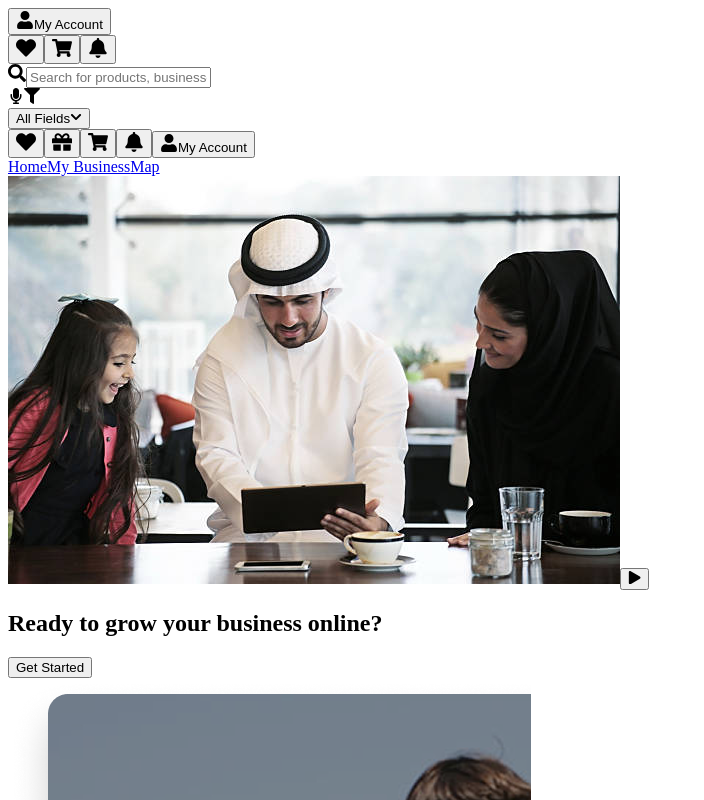
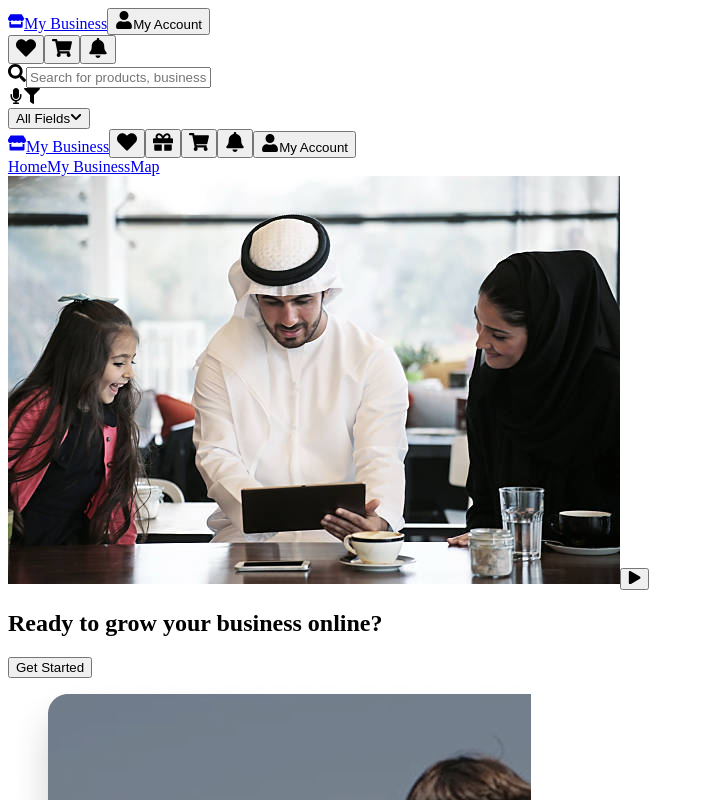
Before and after one commit to adnan-khattak/DemoApp, a React (Vite) app: page /business in a window 1280 px wide. Shown: the top 800 px of the page, without its empty margins (0-704 px from the left). Built offline with nearby package versions, Linux system fonts and the light colour scheme; the HTML template or start-up script is replaced by a standard one.

Commit message:
Feat: vercel issue fixed

```diff
--- a/src/components/Header.tsx
+++ b/src/components/Header.tsx
@@ -1,4 +1,5 @@
 import React from "react";
+import { Link } from "react-router-dom";
 import {
   FaSearch,
   FaMicrophone,
@@ -9,6 +10,7 @@ import {
   FaBell,
   FaUser,
   FaChevronDown,
+  FaStore,
 } from "react-icons/fa";
 
 const Header = () => {
@@ -17,11 +19,17 @@ const Header = () => {
       <div className="max-w-7xl mx-auto">
         {/* Mobile Layout */}
         <div className="flex items-center justify-between sm:hidden">
-          {/* My Account on Left for Mobile */}
-          <button className="flex items-center gap-2 text-white hover:opacity-80 transition">
-            <FaUser size={18} />
-            <span className="text-sm font-medium">My Account</span>
-          </button>
+          {/* My Account and My Business on Left for Mobile */}
+          <div className="flex items-center gap-4">
+            <Link to="/business" className="flex items-center gap-2 text-white hover:opacity-80 transition">
+              <FaStore size={16} />
+              <span className="text-sm font-medium">My Business</span>
+            </Link>
+            <button className="flex items-center gap-2 text-white hover:opacity-80 transition">
+              <FaUser size={18} />
+              <span className="text-sm font-medium">My Account</span>
+            </button>
+          </div>
 
           {/* Right Icons for Mobile */}
           <div className="flex items-center gap-4 text-white">
@@ -75,6 +83,11 @@ const Header = () => {
 
           {/* Right Icons */}
           <div className="flex items-center gap-6 text-white">
+            <Link to="/business" className="flex items-center gap-2 hover:opacity-80 transition">
+              <FaStore size={18} />
+              <span className="text-sm font-medium">My Business</span>
+            </Link>
+
             <button className="hover:opacity-80 transition">
               <FaHeart size={20} />
             </button>
```
Also changed, not shown: vercel.json (added).
